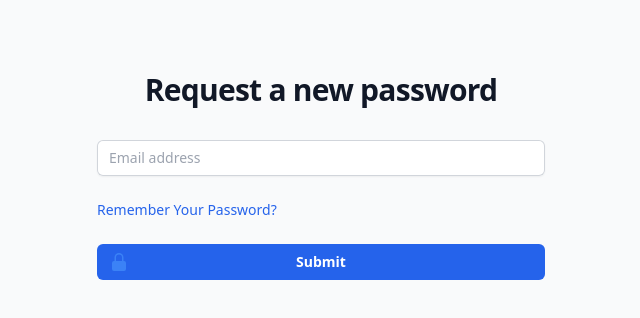
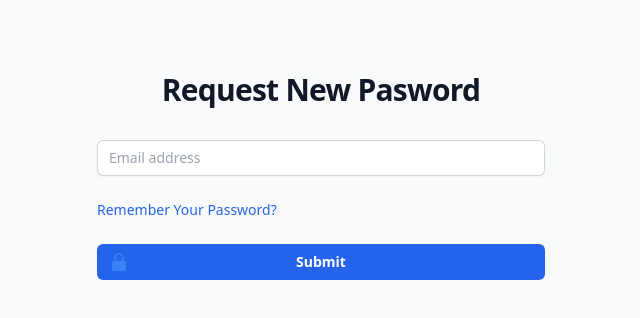
Before and after one commit to mr-ben-jeckson/stocket, a Vue app in the folder admin-spa/: page /request-password in a window 1280 px wide. Shown: the top 318 px of the page, without its empty margins (319-959 px from the left). Built offline with nearby package versions, Linux system fonts and the light colour scheme.

Commit message:
Login Vue Design Done on Admin Spa

```diff
--- a/admin-spa/src/components/GuestsLayout.vue
+++ b/admin-spa/src/components/GuestsLayout.vue
@@ -4,14 +4,14 @@
             <div>
                 <h2 class="mt-6 text-center text-3xl font-bold tracking-tight text-gray-900">{{ title }}</h2>
             </div>
+            <slot></slot>
         </div>
-        <slot></slot>
     </div>
 </template>
 
-<script>
-export default {
-    name: "GuestsLayout"
-}
+<script setup>
+ const { title } = defineProps({
+    title: String
+ });
 </script>
 <style scoped></style>
--- a/admin-spa/src/views/login.vue
+++ b/admin-spa/src/views/login.vue
@@ -25,8 +25,7 @@
                     </div>
 
                     <div class="text-sm">
-                    <router-link :to="{ name: 'requestPassword' }"
-                        class="font-medium text-blue-600 hover:text-blue-500">Forgot your password?</router-link>
+                        <router-link :to="{ name: 'requestPassword'}" class="font-medium text-blue-600 hover:text-blue-500">Forgot your password?</router-link>
                     </div>
                 </div>
 
@@ -34,7 +33,8 @@
                     <button type="submit"
                         class="group relative flex w-full justify-center rounded-md bg-blue-600 py-2 px-3 text-sm font-semibold text-white hover:bg-blue-500 focus-visible:outline focus-visible:outline-2 focus-visible:outline-offset-2 focus-visible:outline-blue-600">
                         <span class="absolute inset-y-0 left-0 flex items-center pl-3">
-                        <LockClosedIcon class="h-5 w-5 text-blue-500 group-hover:text-blue-400" aria-hidden="true" />
+                            <LockClosedIcon class="h-5 w-5 text-blue-500 group-hover:text-blue-400"
+                                aria-hidden="true" />
                         </span>
                         Sign in
                     </button>
@@ -47,9 +47,4 @@
 import { LockClosedIcon } from '@heroicons/vue/20/solid';
 import GuestsLayout from '../components/GuestsLayout.vue';
 </script>
-<script>
-export default {
-    name: "Login"
-}
-</script>
 <style scoped></style>
--- a/admin-spa/src/views/requestPassword.vue
+++ b/admin-spa/src/views/requestPassword.vue
@@ -1,10 +1,6 @@
 <template>
-    <div class="flex min-h-full items-center justify-center py-12 px-4 sm:px-6 lg:px-8">
-        <div class="w-full max-w-md space-y-8">
-            <div>
-                <h2 class="mt-6 text-center text-3xl font-bold tracking-tight text-gray-900">Request a new password</h2>
-            </div>
-            <form class="mt-8 space-y-6" action="#" method="POST">
+    <GusetsLayout title="Request New Pasword">
+        <form class="mt-8 space-y-6" action="#" method="POST">
                 <input type="hidden" name="remember" value="true" />
                 <div class="-space-y-px rounded-md shadow-sm">
                     <div>
@@ -31,10 +27,10 @@
                     </button>
                 </div>
             </form>
-        </div>
-    </div>
+    </GusetsLayout>
 </template>
 
 <script setup>
-import { LockClosedIcon } from '@heroicons/vue/20/solid'
+import { LockClosedIcon } from '@heroicons/vue/20/solid';
+import GusetsLayout from '../components/GuestsLayout.vue';
 </script>
--- a/admin-spa/src/views/resetPassword.vue
+++ b/admin-spa/src/views/resetPassword.vue
@@ -1,10 +1,6 @@
 <template>
-    <div class="flex min-h-full items-center justify-center py-12 px-4 sm:px-6 lg:px-8">
-        <div class="w-full max-w-md space-y-8">
-            <div>
-                <h2 class="mt-6 text-center text-3xl font-bold tracking-tight text-gray-900">Set a new password</h2>
-            </div>
-            <form class="mt-8 space-y-6" action="#" method="POST">
+    <GuestsLayout title="Reset New Password">
+        <form class="mt-8 space-y-6" action="#" method="POST">
                 <input type="hidden" name="remember" value="true" />
                 <div class="-space-y-px rounded-md shadow-sm">
                     <div>
@@ -36,9 +32,9 @@
                     </button>
                 </div>
             </form>
-        </div>
-    </div>
+    </GuestsLayout>
 </template>
 <script setup>
-import { LockClosedIcon } from '@heroicons/vue/20/solid'
+import { LockClosedIcon } from '@heroicons/vue/20/solid';
+import GuestsLayout from '../components/GuestsLayout.vue';
 </script>
```
Lines whose indentation alone changed are shown as unchanged.
